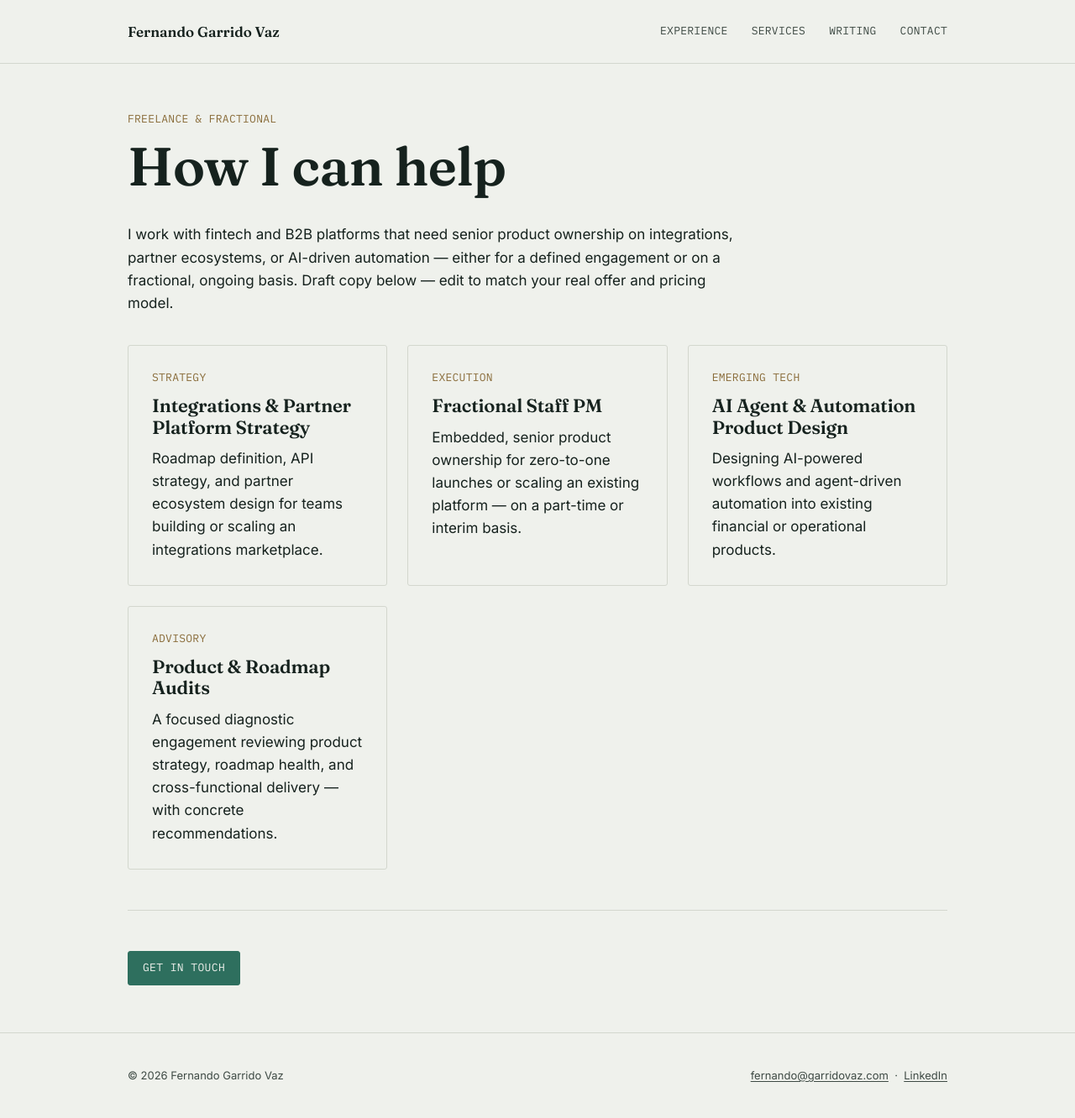
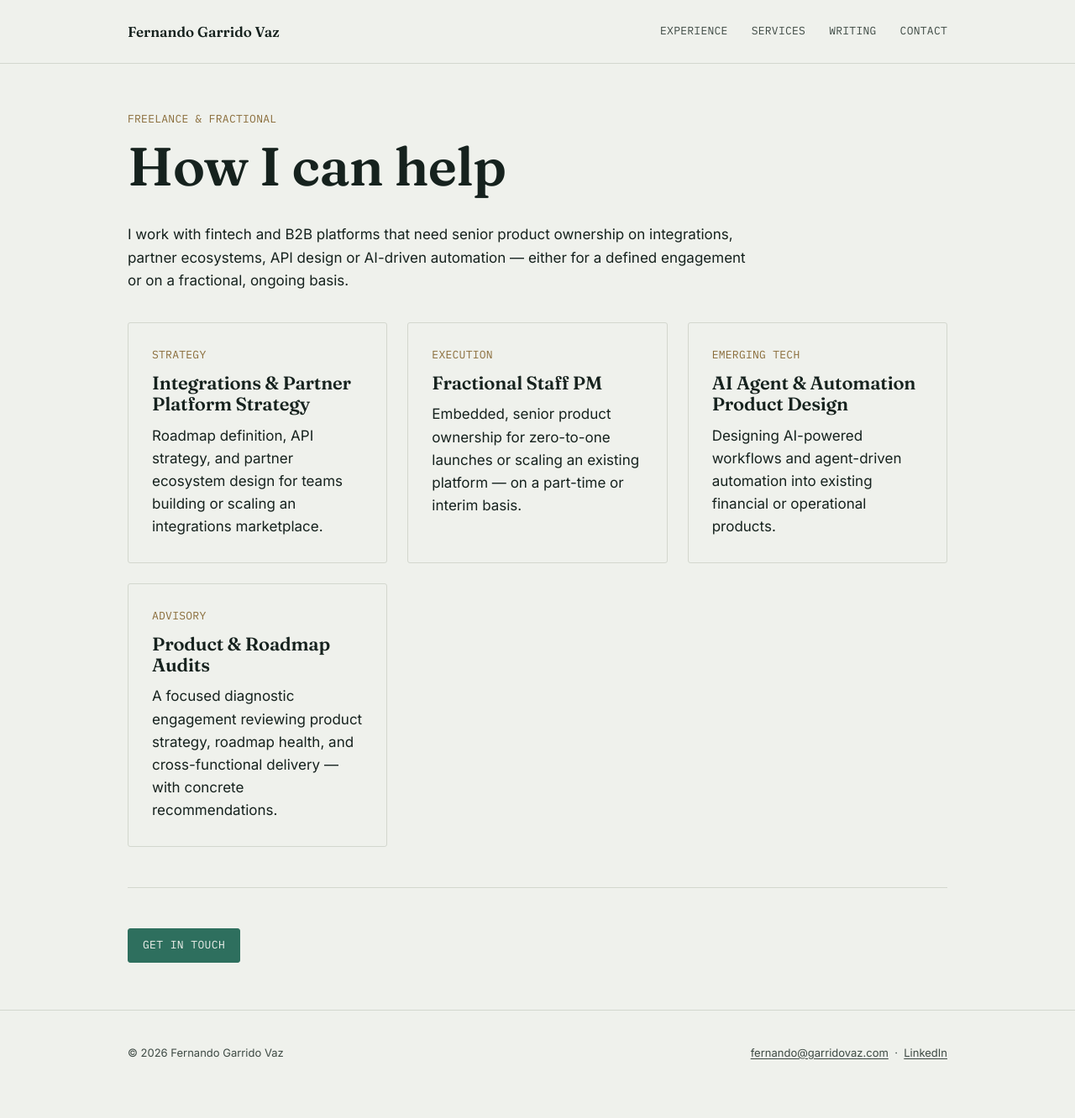
Before and after one commit to garridovaz/garridovaz.github.io, a Jekyll site: the page built from services.md, in a window 1280 px wide. Shown: the whole page at 84% size. Built offline with Jekyll 4.4.1, drawn with Linux system fonts in a browser that asks for light colours; after the commit the page ends 1304 px from its top, so only the background shows below that.

Commit message:
Updated to add API design

```diff
--- a/services.md
+++ b/services.md
@@ -7,7 +7,7 @@ title: Services
     <div class="section-head prose">
       <span class="eyebrow">Freelance & fractional</span>
       <h1>How I can help</h1>
-      <p>I work with fintech and B2B platforms that need senior product ownership on integrations, partner ecosystems, or AI-driven automation — either for a defined engagement or on a fractional, ongoing basis. Draft copy below — edit to match your real offer and pricing model.</p>
+      <p>I work with fintech and B2B platforms that need senior product ownership on integrations, partner ecosystems, API design or AI-driven automation — either for a defined engagement or on a fractional, ongoing basis.</p>
     </div>
 
     <div class="services-grid">
```
Also changed, not shown: experience.md (+1 -1 lines), 1 other file.
